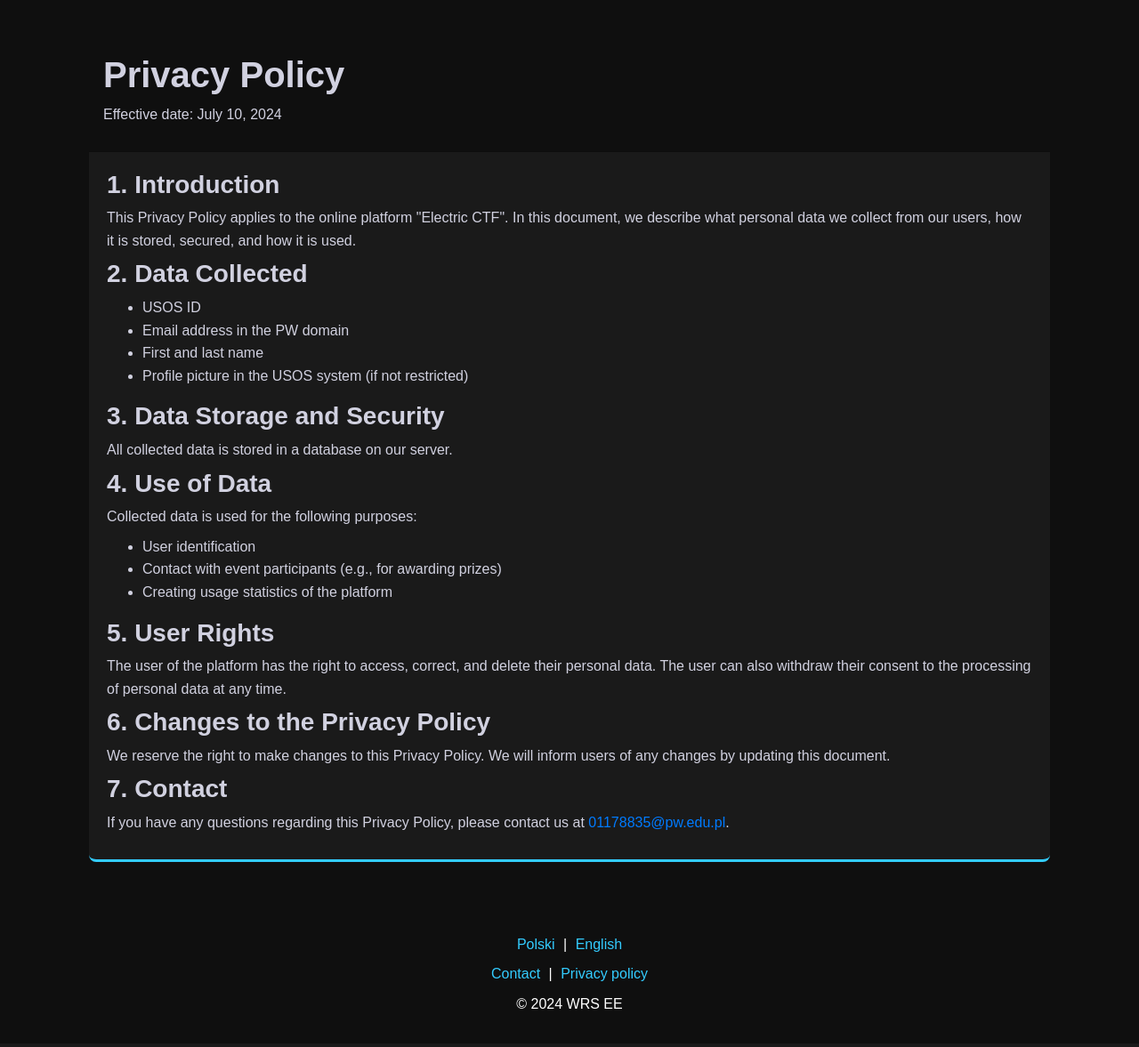
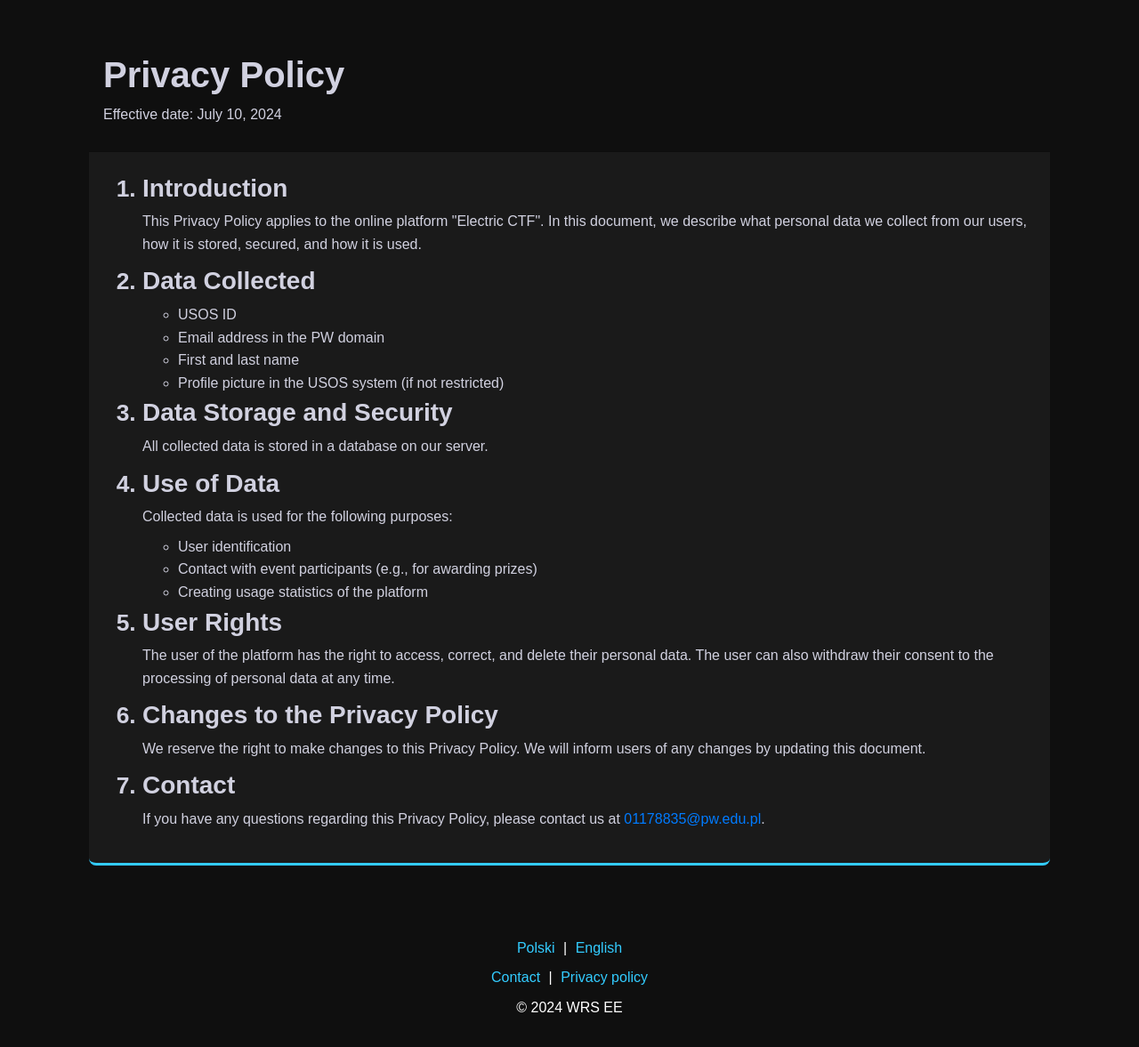
Before and after one commit to milckywayy/EE_CTF_Platform, a Flask app: page /privacy-policy in a window 1280 px wide. Shown: the part 86-1263 px from the top of the page at 89% size. Before the commit the page ends 1220 px from the top, so only its background shows below. Run offline with Flask 3, Linux system fonts and the light colour scheme; parts of the project's set-up code (start-up, migrations or seed data) failed here and were passed over; some libraries are stand-ins or nearby versions.

Commit message:
Fixed privacy policy numbering

```diff
--- a/static/css/styles.css
+++ b/static/css/styles.css
@@ -311,3 +311,9 @@ h1, h2, h3, h4, h5, h5 {
     border-radius: 0.5rem;
     border: 0;
 }
+
+/* Privacy Policy */
+.privacy-policy-list > li::marker {
+    font-size: 1.65em;
+    font-weight: bold;
+}
--- a/templates/privacy_policy.html
+++ b/templates/privacy_policy.html
@@ -11,36 +11,52 @@
         </div>
 
         <div class="card-body">
-            <h3>{{ _('1. Introduction') }}</h3>
+            <ol class="privacy-policy-list">
+                <li>
+                <h3>{{ _('Introduction') }}</h3>
                 <p>{{ _('This Privacy Policy applies to the online platform "Electric CTF". In this document, we describe what personal data we collect from our users, how it is stored, secured, and how it is used.') }}</p>
+                </li>
 
-            <h3>{{ _('2. Data Collected') }}</h3>
+                <li>
+                <h3>{{ _('Data Collected') }}</h3>
                 <ul>
                     <li>{{ _('USOS ID') }}</li>
                     <li>{{ _('Email address in the PW domain') }}</li>
                     <li>{{ _('First and last name') }}</li>
                     <li>{{ _('Profile picture in the USOS system (if not restricted)') }}</li>
                 </ul>
+                </li>
 
-            <h3>{{ _('3. Data Storage and Security') }}</h3>
+                <li>
+                <h3>{{ _('Data Storage and Security') }}</h3>
                 <p>{{ _('All collected data is stored in a database on our server.') }}</p>
+                </li>
 
-            <h3>{{ _('4. Use of Data') }}</h3>
+                <li>
+                <h3>{{ _('Use of Data') }}</h3>
                 <p>{{ _('Collected data is used for the following purposes:') }}</p>
                 <ul>
                     <li>{{ _('User identification') }}</li>
                     <li>{{ _('Contact with event participants (e.g., for awarding prizes)') }}</li>
                     <li>{{ _('Creating usage statistics of the platform') }}</li>
                 </ul>
+                </li>
 
-            <h3>{{ _('5. User Rights') }}</h3>
+                <li>
+                <h3>{{ _('User Rights') }}</h3>
                 <p>{{ _('The user of the platform has the right to access, correct, and delete their personal data. The user can also withdraw their consent to the processing of personal data at any time.') }}</p>
+                </li>
 
-            <h3>{{ _('6. Changes to the Privacy Policy') }}</h3>
+                <li>
+                <h3>{{ _('Changes to the Privacy Policy') }}</h3>
                 <p>{{ _('We reserve the right to make changes to this Privacy Policy. We will inform users of any changes by updating this document.') }}</p>
+                </li>
 
-            <h3>{{ _('7. Contact') }}</h3>
+                <li>
+                <h3>{{ _('Contact') }}</h3>
                 <p>{{ _('If you have any questions regarding this Privacy Policy, please contact us at <a href="mailto:01178835@pw.edu.pl">01178835@pw.edu.pl</a>.') }}</p>
+                </li>
+            </ol>
         </div>
     </div>
     </div>
```
Lines whose indentation alone changed are shown as unchanged.
